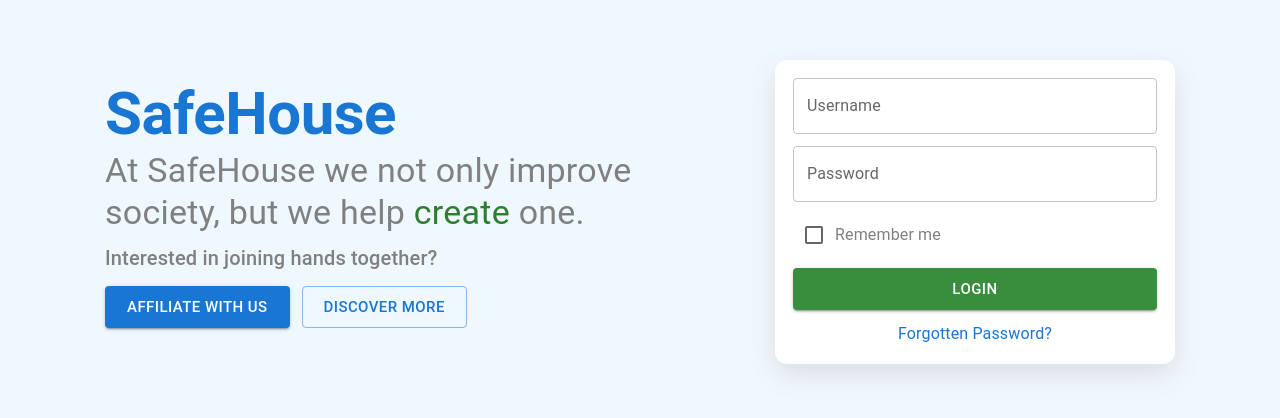
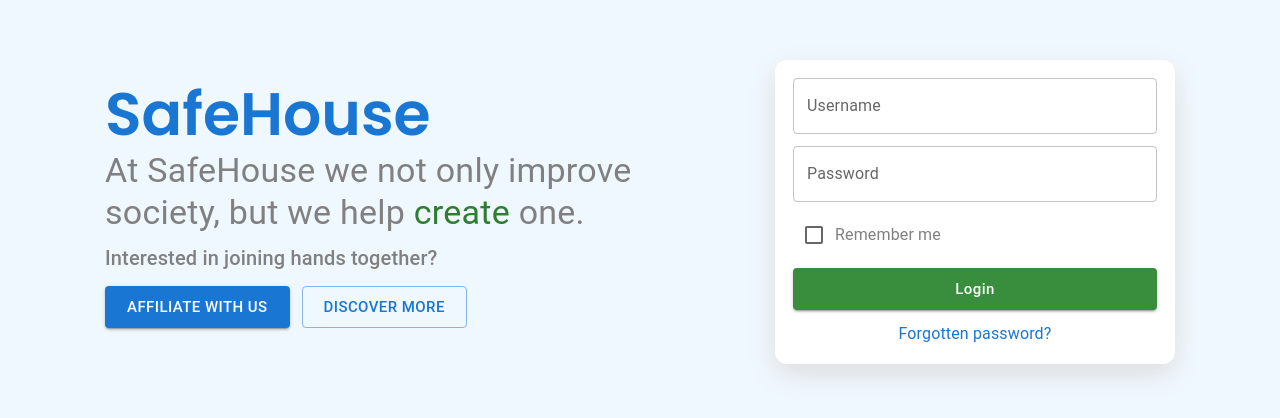
Before and after one commit to Ezzu99/safehouse-frontend, a Next.js app: page / in a window 1280 px wide. Shown: the part 140-558 px from the top of the page. Built offline with nearby package versions, Linux system fonts and the light colour scheme.

Commit message:
minor updates

```diff
--- /dev/null
+++ b/pages/_document.js
@@ -0,0 +1,22 @@
+import Document, { Html, Head, Main, NextScript } from 'next/document'
+
+class MyDocument extends Document {
+  render() {
+    return (
+      <Html>
+        <Head>
+          <link
+            href="https://fonts.googleapis.com/css2?family=Poppins:wght@600&display=swap"
+            rel="stylesheet"
+          />
+        </Head>
+        <body>
+          <Main />
+          <NextScript />
+        </body>
+      </Html>
+    )
+  }
+}
+
+export default MyDocument
--- a/pages/index.js
+++ b/pages/index.js
@@ -1,16 +1,27 @@
 import * as React from 'react';
 import LoginForm from '../src/components/LoginForm';
-import { Button, Typography } from "@mui/material";
+import { Button, createMuiTheme, ThemeProvider, Typography } from "@mui/material";
 import { Box } from "@mui/system";
 import Link from 'next/link';
 import { green } from '@mui/material/colors';
+
+const HeadingFont = createMuiTheme({
+  typography: {
+    fontFamily: [
+      'Poppins',
+      'sans-serif',
+    ].join(','),
+  },
+})
 
 const Index = () => {
   return (
     <Box sx={{ height: '100vh', bgcolor: 'aliceblue', display: 'flex', flexDirection: 'row', gap: '120px', justifyContent: 'center', alignItems: 'center', flexWrap: 'wrap' }}>
       <Box sx={{ height: '400px' }}>
         <Box sx={{ width: '550px', marginTop: '18px' }}>
-          <Typography variant="h2" color='primary' sx={{ fontWeight: 'bold' }}>SafeHouse</Typography>
+          <ThemeProvider theme={HeadingFont}>
+            <Typography variant="h2" color='primary' sx={{ fontWeight: 'bold' }}>SafeHouse</Typography>
+          </ThemeProvider>
           <Typography variant='h4' sx={{ color: 'gray' }}>At SafeHouse we not only improve society, but we help <Typography variant='body' color={green[800]} >create</Typography> one.</Typography>
           <Typography variant='h6' sx={{ marginTop: '8px', color: 'gray' }}>Interested in joining hands together?</Typography>
           <Box sx={{ display: 'flex', flexDirection: 'row', gap: '12px' }}>
--- a/src/components/LoginForm.js
+++ b/src/components/LoginForm.js
@@ -22,6 +22,7 @@
     '&:hover': {
         backgroundColor: green[800],
     },
+    textTransform: 'capitalize',
 }));
 
 const Alert = React.forwardRef(function Alert(props, ref) {
@@ -98,7 +99,7 @@
                     <Typography sx={{ color: 'gray' }} onClick={() => { setSelected(!selected) }}>Remember me</Typography>
                 </Box>
                 <ColorButton id='loginButton' size='large' variant='contained' onClick={submitForm} disabled={disableLogin}>Login</ColorButton>
-                <Typography color='primary' align='center'><Link href='/' underline='hover'>Forgotten Password?</Link></Typography>
+                <Typography color='primary' align='center'><Link href='/' underline='hover'>Forgotten password?</Link></Typography>
             </Box>
             <Snackbar open={openErrorSnack} autoHideDuration={6000} onClose={handleClose}>
                 <Alert onClose={handleClose} severity="error" sx={{ width: '100%' }}>
```
